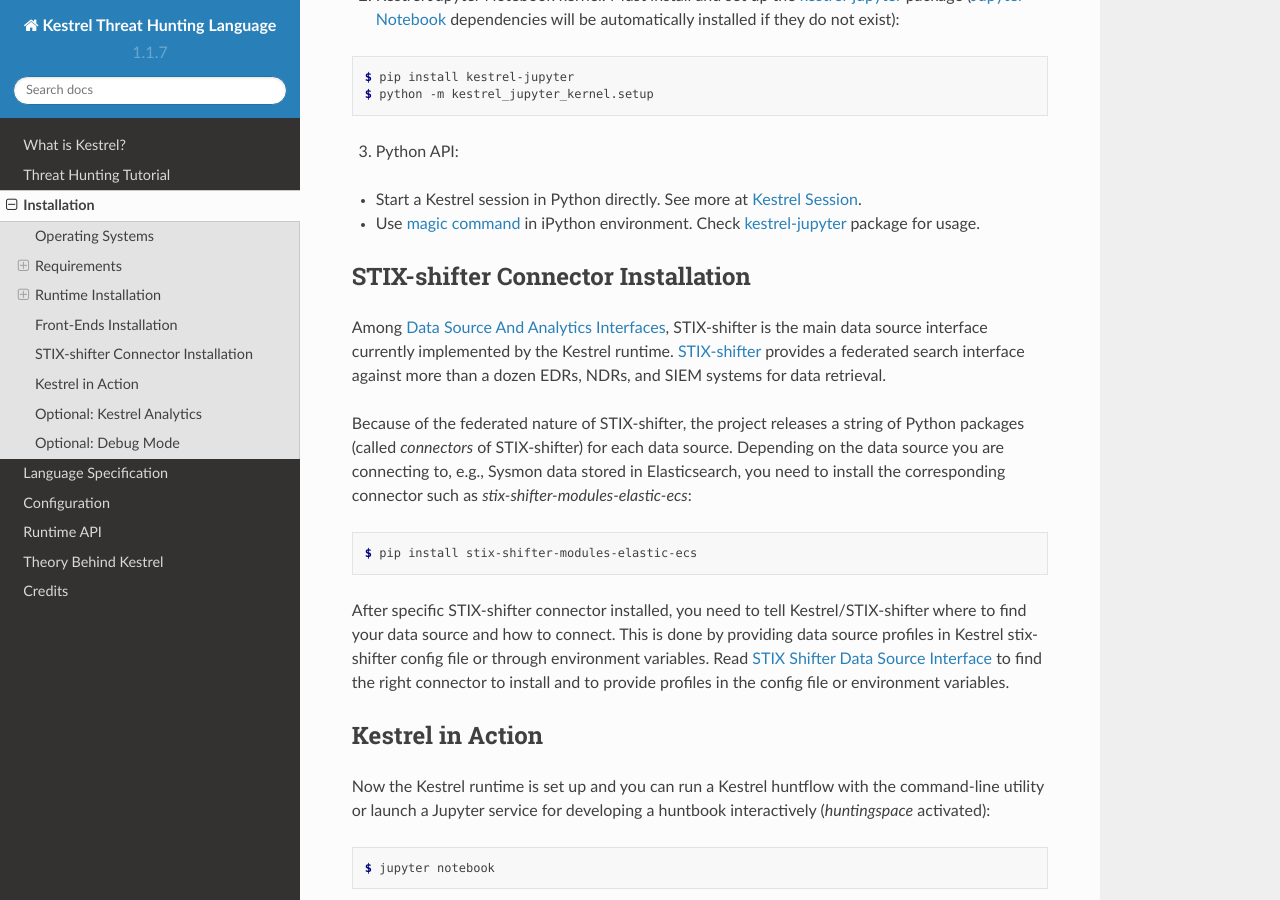
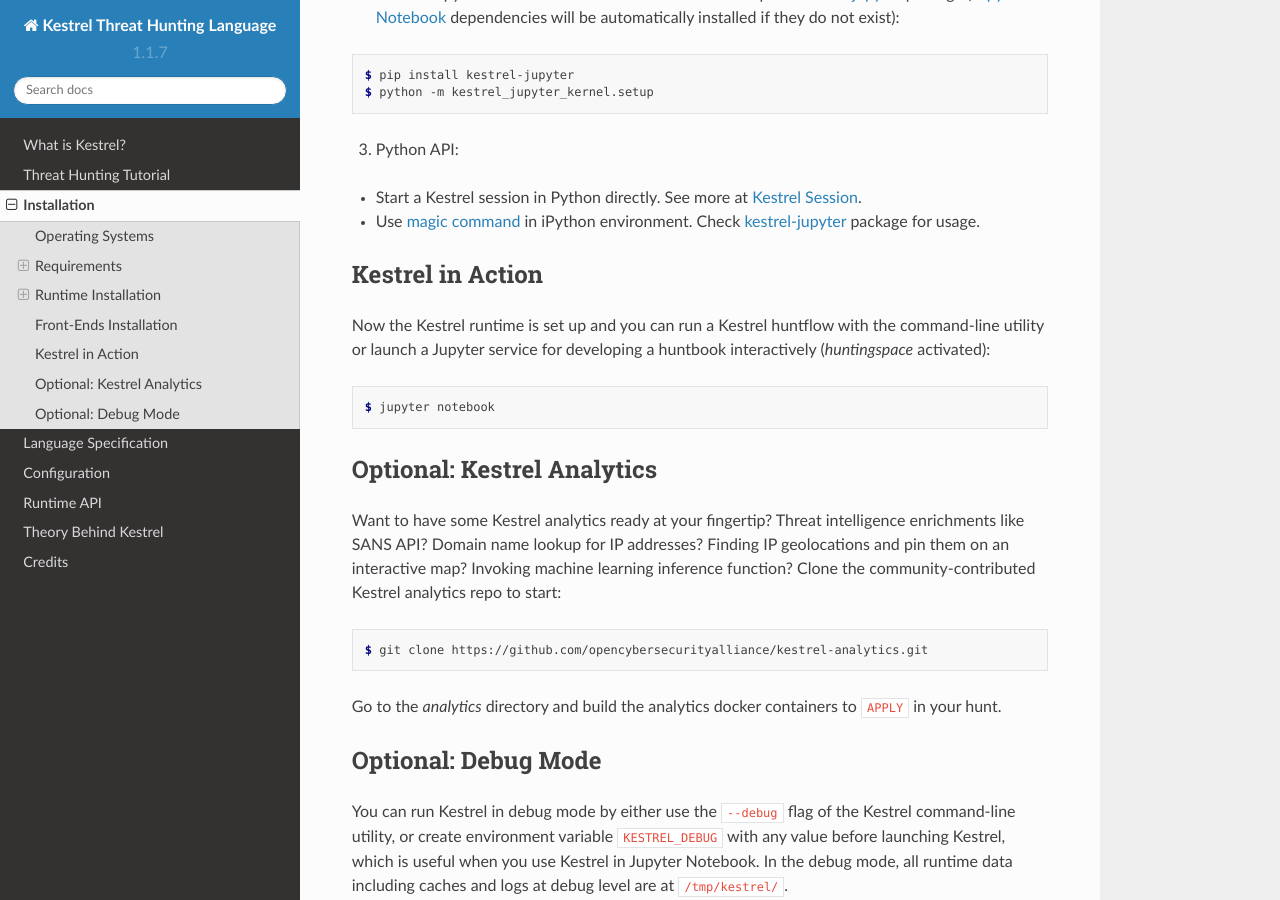
Before and after one commit to opencybersecurityalliance/kestrel-lang, a Sphinx documentation site: the page built from docs/installation.rst, in a window 1280 px wide and 900 px high, scrolled down 1804 px. Built offline with Sphinx 7.4.7 and the Read the Docs theme 2.0.0, drawn with Linux system fonts in a browser that asks for light colours; some of the changed text lies outside the part shown.

Commit message:
remove stix-shifter connector install in docs

```diff
--- a/docs/installation.rst
+++ b/docs/installation.rst
@@ -2,7 +2,7 @@
 Installation
 ============
 
-Install the Kestrel runtime, Kestrel Jupyter front-end, and STIX-shifter connector modules.
+Install the Kestrel runtime plus the Kestrel Jupyter front-end.
 
 Operating Systems
 =================
@@ -44,8 +44,8 @@
 
 You can install Kestrel runtime from `stable release`_ or `nightly built
 version (source code)`_. Either way installs all packages in the
-``kestrel-lang`` repository, and dependent packages, such as ``firepit`` and
-``stix-shifter``.
+`kestrel-lang`_ repository, and dependent packages, such as `firepit`_ and
+`STIX-shifter`_.
 
 It is a good practice to install Kestrel in a `Python virtual environment`_ so
 all dependencies will be the latest. You can easily setup, activate, and
@@ -104,32 +104,6 @@
 
 - Use `magic command`_ in iPython environment. Check `kestrel-jupyter`_ package for usage.
 
-STIX-shifter Connector Installation
-===================================
-
-Among :ref:`data-source-and-analytics-interfaces`, STIX-shifter is the main
-data source interface currently implemented by the Kestrel runtime.
-`STIX-shifter`_ provides a federated search interface against more than a dozen
-EDRs, NDRs, and SIEM systems for data retrieval.
-
-Because of the federated nature of STIX-shifter, the project releases a string
-of Python packages (called *connectors* of STIX-shifter) for each data source.
-Depending on the data source you are connecting to, e.g., Sysmon data stored in
-Elasticsearch, you need to install the corresponding connector such as
-`stix-shifter-modules-elastic-ecs`:
-
-.. code-block:: console
-
-    $ pip install stix-shifter-modules-elastic-ecs
-
-After specific STIX-shifter connector installed, you need to tell
-Kestrel/STIX-shifter where to find your data source and how to connect. This is
-done by providing data source profiles in Kestrel stix-shifter config file or
-through environment variables. Read
-:doc:`source/kestrel_datasource_stixshifter.interface` to find the right
-connector to install and to provide profiles in the config file or environment
-variables.
-
 Kestrel in Action
 =================
 
```
Also changed, not shown: other parts of docs/installation.rst (+2 -2 lines).
